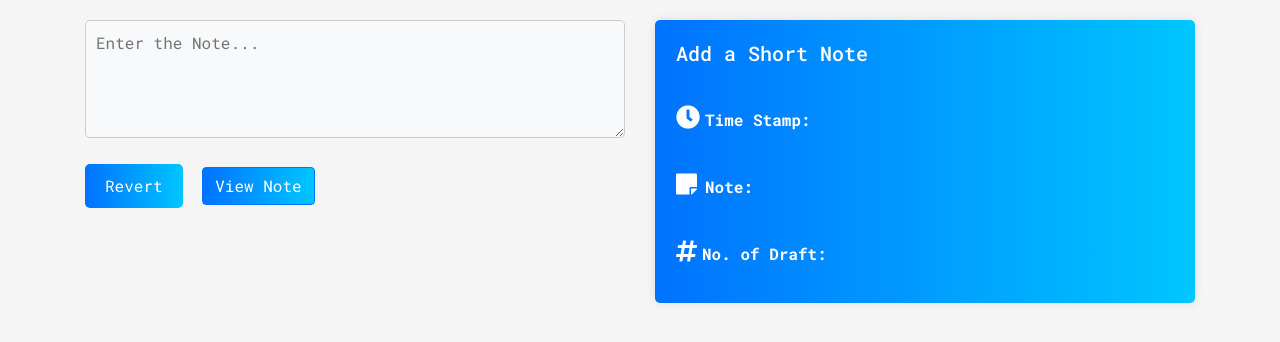
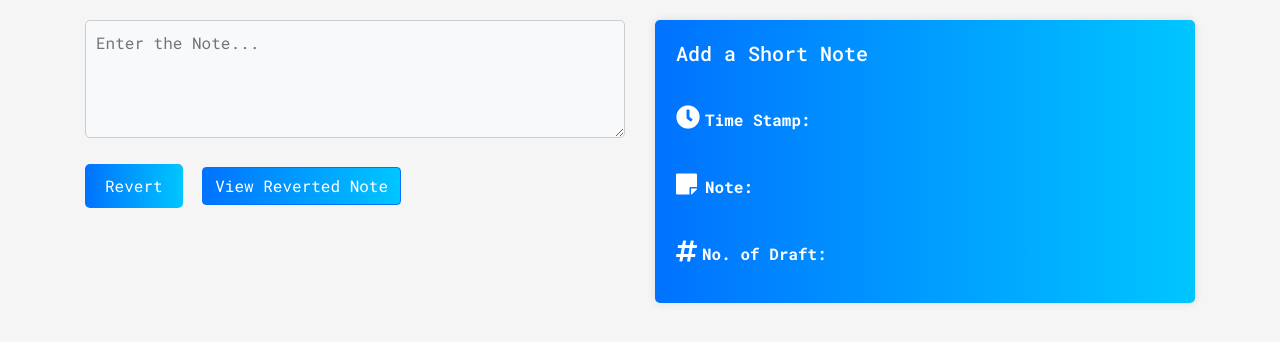
Before and after one commit to Muhtadi1Laskar/revert-application, a plain HTML site: page index.html in a window 1280 px wide. Drawn offline with nearby package versions, Linux system fonts and the light colour scheme.

Commit message:
Change button name

```diff
--- a/index.html
+++ b/index.html
@@ -15,7 +15,7 @@
             <div class="col-md-6">
                 <textarea class="textarea-custom" id="textarea" rows="4" placeholder="Enter the Note..."></textarea>
                 <button class="btn btn-primary btn-revert" id="revertButton">Revert</button>
-                <button class="btn btn-secondary btn-view" data-toggle="modal" data-target="#myModal">View Note</button>
+                <button class="btn btn-secondary btn-view" data-toggle="modal" data-target="#myModal">View Reverted Note</button>
             </div>
             <div class="col-md-6">
                 <div class="note-card">
```
